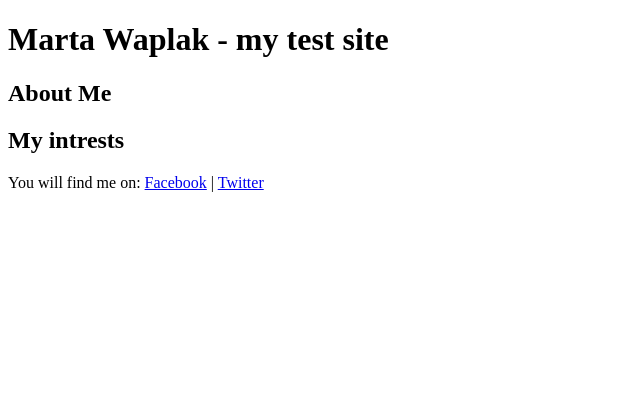
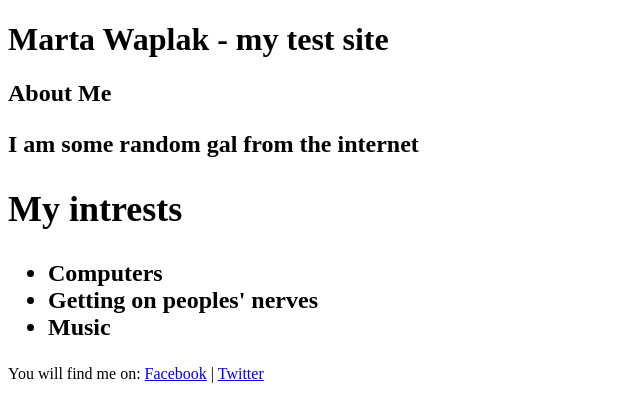
Before and after one commit to Solitary82/practice_ground, a plain HTML site: page index.html in a window 1280 px wide. Shown: the whole page, without its empty margins (0-640 px from the left). Drawn offline with nearby package versions, Linux system fonts and the light colour scheme; files that its build step writes are made by us from their sources.

Commit message:
Adding paragraphs and ul list

```diff
--- a/index.html
+++ b/index.html
@@ -14,9 +14,15 @@
 	<main class="container_main">
 		<section class="about">
 			<h2>About Me<h2>
+			<p>I am some random gal from the internet</p?
 		</section>
 		<section class="interests">
 			<h2>My intrests</h2>
+			<ul>
+				<li>Computers</li>
+				<li>Getting on peoples' nerves</li>
+				<li>Music</li>
+			</ul>
 		</section>
 	</main>
 	<footer class="container_footer">
```
Also changed, not shown: screenshots/zadanie 7.2 - drugi commit.jpg (added).
